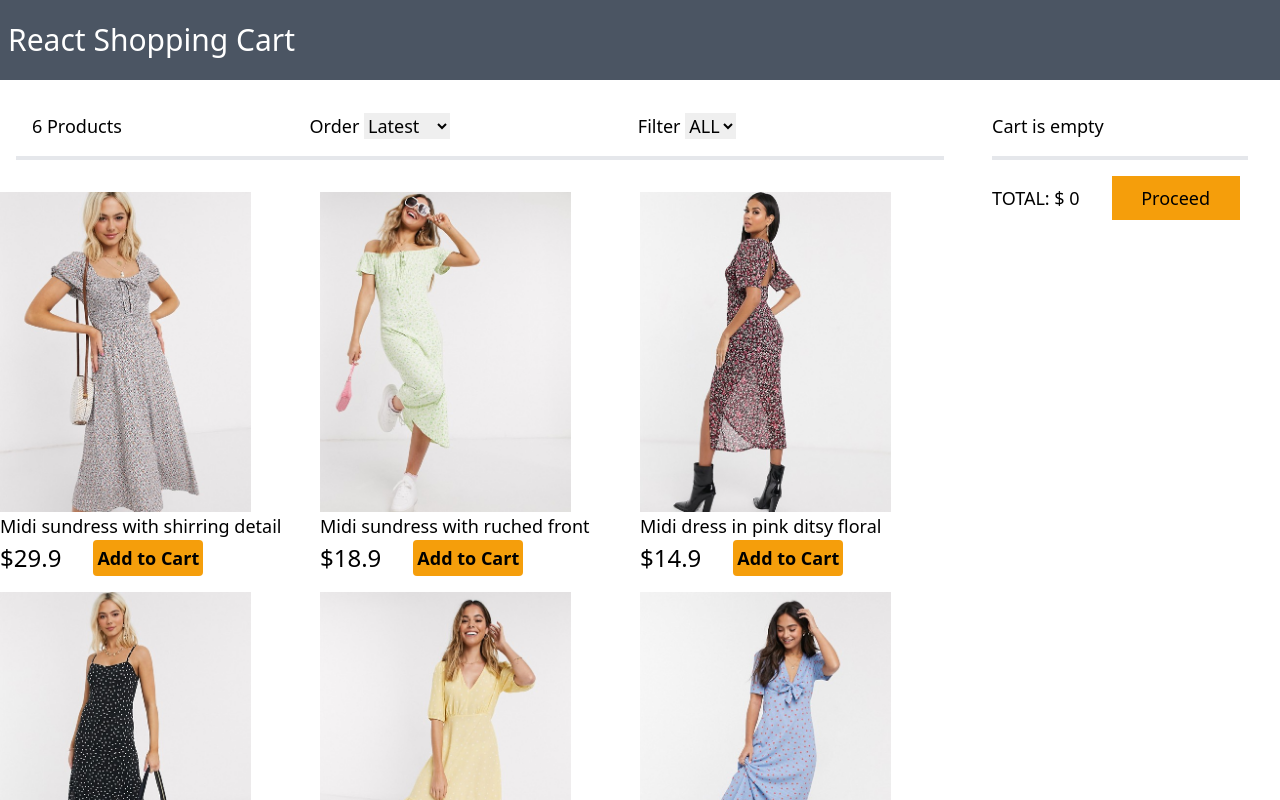
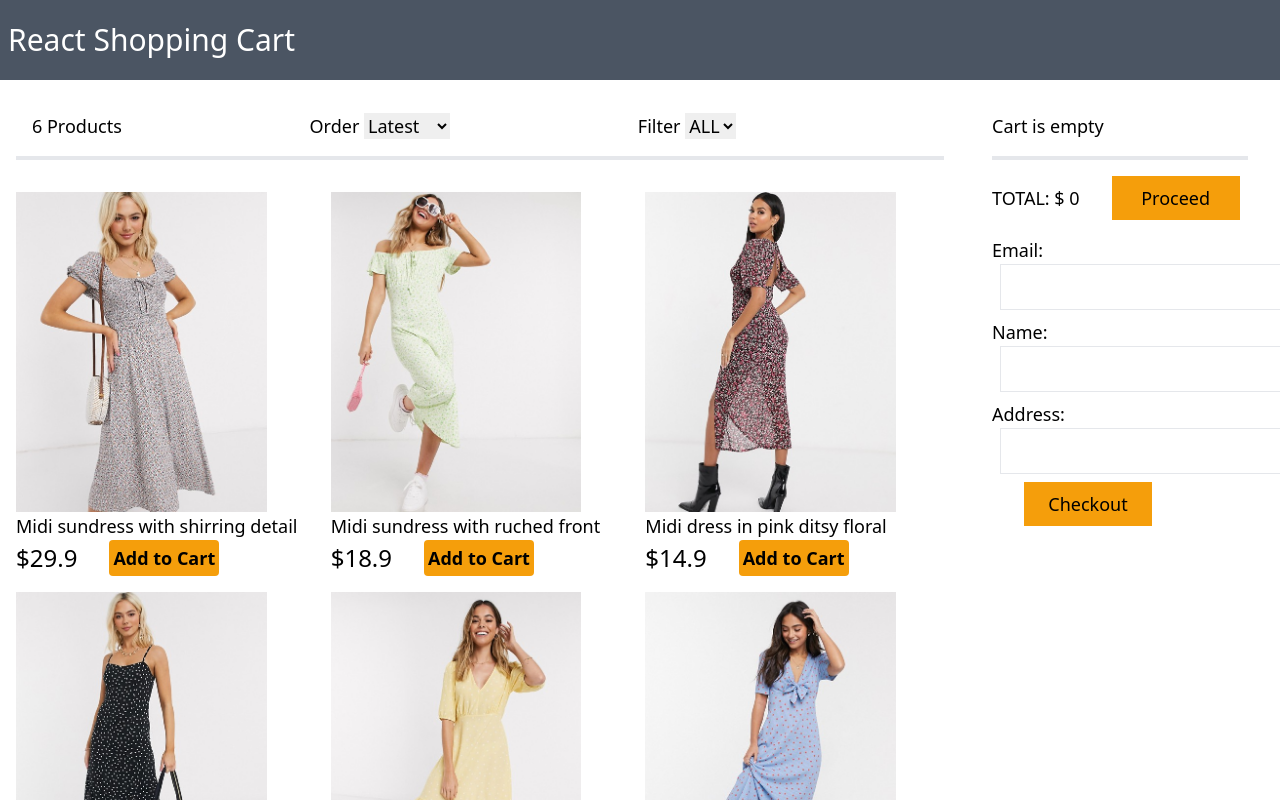
Before and after one commit to MagcDEV/shoping-cart-react, a React (Create React App) app: page / in a window 1280 px wide. Both pictures are taken after a click on the button "Proceed". Shown: the top 800 px of the page. Built offline with nearby package versions, Linux system fonts and the light colour scheme.

Commit message:
local storage and checkout form

```diff
--- a/src/App.js
+++ b/src/App.js
@@ -7,24 +7,32 @@ import data from './data.json';
 const App = () => {
   const [productsList, setProducts] = useState({
     products: data.products,
-    cartItems: [],
+    cartItems: localStorage.getItem('cartItems')
+      ? JSON.parse(localStorage.getItem('cartItems'))
+      : [],
     size: '',
     sort: '',
   });
 
+  const createOrder = (order) => {
+    alert('Nedd to save order for ' + order.name);
+  };
+
   const removeFromCart = (product) => {
     let cartItems = productsList.cartItems.slice();
     cartItems.forEach((item) => {
-      if (item._id === product._id & item.count === 1) {
-        cartItems = cartItems.filter((element) => (element._id !== product._id))
+      if ((item._id === product._id) & (item.count === 1)) {
+        cartItems = cartItems.filter((element) => element._id !== product._id);
       } else if (item._id === product._id) {
         item.count--;
       }
     });
     setProducts({
       ...productsList,
-      cartItems})
-  }
+      cartItems,
+    });
+    localStorage.setItem('cartItems', JSON.stringify(cartItems));
+  };
 
   const addToCart = (product) => {
     const cartItems = productsList.cartItems.slice();
@@ -42,11 +50,16 @@ const App = () => {
       ...productsList,
       cartItems,
     });
+    localStorage.setItem('cartItems', JSON.stringify(cartItems));
   };
 
   const filterProducts = (event) => {
     if (!event.target.value) {
-      return setProducts({...productsList, size: '' ,products: data.products });
+      return setProducts({
+        ...productsList,
+        size: '',
+        products: data.products,
+      });
     }
     setProducts({
       ...productsList,
@@ -99,7 +112,11 @@ const App = () => {
             <Products productsList={productsList} addToCart={addToCart} />
           </div>
           <div className='w-1/4'>
-            <Cart cartItems={productsList} removeFromCart={removeFromCart} />
+            <Cart
+              cartItems={productsList}
+              createOrder={createOrder}
+              removeFromCart={removeFromCart}
+            />
           </div>
         </div>
       </main>
--- a/src/componets/Cart.js
+++ b/src/componets/Cart.js
@@ -1,8 +1,29 @@
-import React from 'react';
+import React, { useState } from 'react';
 
 export const Cart = (props) => {
+  const [showCheckout, setShowCheckout] = useState({
+    name: '',
+    email: '',
+    address: '',
+    showCheck: false,
+  });
   const { cartItems } = props.cartItems;
-  console.log(props.cartItems.length);
+
+  const handleInput = (e) => {
+    e.preventDefault();
+    setShowCheckout({ ...showCheckout, [e.target.name]: e.target.value });
+  };
+
+  const createOrder = (e) => {
+    e.preventDefault();
+    const order = {
+      name: showCheckout.name,
+      email: showCheckout.email,
+      address: showCheckout.address,
+      cartItems,
+    };
+    props.createOrder(order);
+  };
   return (
     <div className='flex flex-wrap p-4 m-4'>
       {cartItems.length === 0 ? (
@@ -35,10 +56,69 @@ export const Cart = (props) => {
           ))}
         </ul>
         <div>
-          TOTAL: $ {cartItems.reduce((total, currentPrice) => total + (currentPrice.price * currentPrice.count), 0)}
-          <button className="ml-8 text-center bg-yellow-500 hover:bg-yellow-700 p-2 w-32">Proceed</button>
+          TOTAL: ${' '}
+          {cartItems.reduce(
+            (total, currentPrice) =>
+              total + currentPrice.price * currentPrice.count,
+            0
+          )}
+          <button
+            onClick={() =>
+              setShowCheckout({ ...showCheckout, showCheck: true })
+            }
+            className='ml-8 text-center bg-yellow-500 hover:bg-yellow-700 p-2 w-32'
+          >
+            Proceed
+          </button>
         </div>
       </div>
+      {showCheckout.showCheck && (
+        <div className='w-full mt-4'>
+          <form>
+            <ul className='space-y-2'>
+              <li className='space-x-2'>
+                <label>Email:</label>
+                <input
+                  className='border py-2 px-3 text-grey-darkest'
+                  type='email'
+                  name='email'
+                  required
+                  onChange={handleInput}
+                ></input>
+              </li>
+              <li className='space-x-2'>
+                <label>Name:</label>
+                <input
+                  className='border py-2 px-3 text-grey-darkest'
+                  type='text'
+                  name='name'
+                  required
+                  onChange={handleInput}
+                ></input>
+              </li>
+              <li className='space-x-2'>
+                <label>Address:</label>
+                <input
+                  className='border py-2 px-3 text-grey-darkest'
+                  type='text'
+                  name='address'
+                  required
+                  onChange={handleInput}
+                ></input>
+              </li>
+              <li>
+                <button
+                  onClick={createOrder}
+                  type='submit'
+                  className='ml-8 text-center bg-yellow-500 hover:bg-yellow-700 p-2 w-32'
+                >
+                  Checkout
+                </button>
+              </li>
+            </ul>
+          </form>
+        </div>
+      )}
     </div>
   );
 };
--- a/src/componets/Products.js
+++ b/src/componets/Products.js
@@ -3,7 +3,7 @@ import React from 'react';
 export const Products = (props) => {
   return (
     <div>
-      <ul className='flex flex-wrap justify-center items-center m-0 p-0 mb-1'>
+      <ul className='flex flex-wrap justify-center items-center m-0 p-0 mb-1  lg:ml-4'>
         {props.productsList.products.map((product) => (
           <li className='md:w-1/3 w-full' key={product._id}>
             <div className=''>
```
